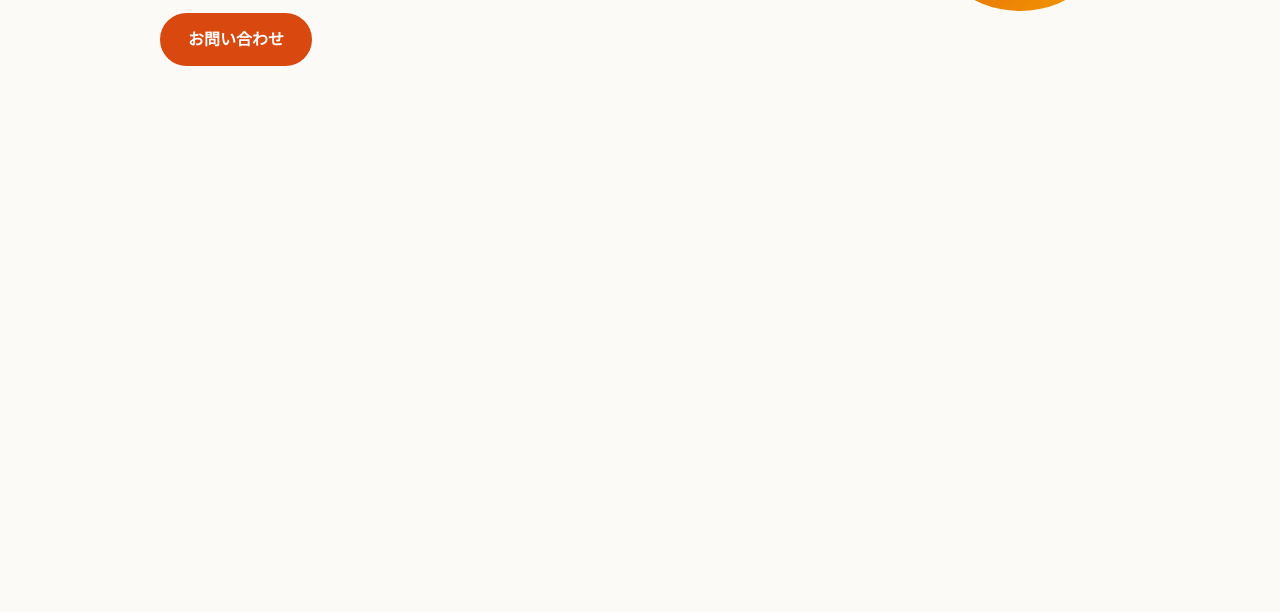
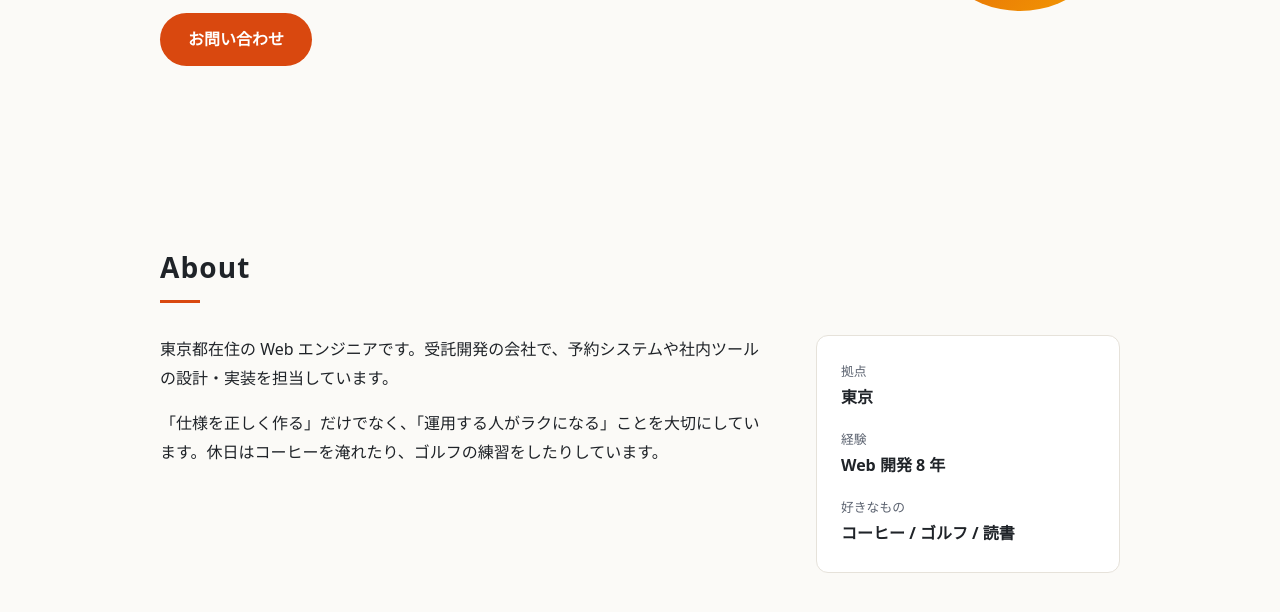
Before and after one commit to maaji-co-jp/yatsumonji-git-lesson, a website: page index.html in a window 1280 px wide. Shown: the part 404-1016 px from the top of the page. Before the commit the page ends 800 px from the top, so only its background shows below. Drawn offline with Linux system fonts and the light colour scheme.

Commit message:
add: About セクションを追加
Co-Authored-By: Claude Opus 5.5 <noreply@anthropic.com>

```diff
--- a/css/style.css
+++ b/css/style.css
@@ -169,3 +169,35 @@ a {
 .button:hover {
   opacity: 0.85;
 }
+
+.about {
+  display: grid;
+  grid-template-columns: 2fr 1fr;
+  gap: calc(var(--space) * 3);
+}
+
+.about__body p {
+  margin: 0 0 1rem;
+}
+
+.about__facts {
+  margin: 0;
+  padding: calc(var(--space) * 1.5);
+  border: 1px solid var(--color-border);
+  border-radius: var(--radius);
+  background: var(--color-surface);
+}
+
+.about__fact + .about__fact {
+  margin-top: 1rem;
+}
+
+.about__fact dt {
+  font-size: 0.8rem;
+  color: var(--color-muted);
+}
+
+.about__fact dd {
+  margin: 0;
+  font-weight: 700;
+}
--- a/index.html
+++ b/index.html
@@ -37,6 +37,36 @@
           <div class="hero__avatar" aria-hidden="true">TY</div>
         </div>
       </section>
+      <section class="section" id="about">
+        <div class="container">
+          <h2 class="section__title">About</h2>
+          <div class="about">
+            <div class="about__body">
+              <p>
+                東京都在住の Web
+                エンジニアです。受託開発の会社で、予約システムや社内ツールの設計・実装を担当しています。
+              </p>
+              <p>
+                「仕様を正しく作る」だけでなく、「運用する人がラクになる」ことを大切にしています。休日はコーヒーを淹れたり、ゴルフの練習をしたりしています。
+              </p>
+            </div>
+            <dl class="about__facts">
+              <div class="about__fact">
+                <dt>拠点</dt>
+                <dd>東京</dd>
+              </div>
+              <div class="about__fact">
+                <dt>経験</dt>
+                <dd>Web 開発 8 年</dd>
+              </div>
+              <div class="about__fact">
+                <dt>好きなもの</dt>
+                <dd>コーヒー / ゴルフ / 読書</dd>
+              </div>
+            </dl>
+          </div>
+        </div>
+      </section>
     </main>
   </body>
 </html>
```
